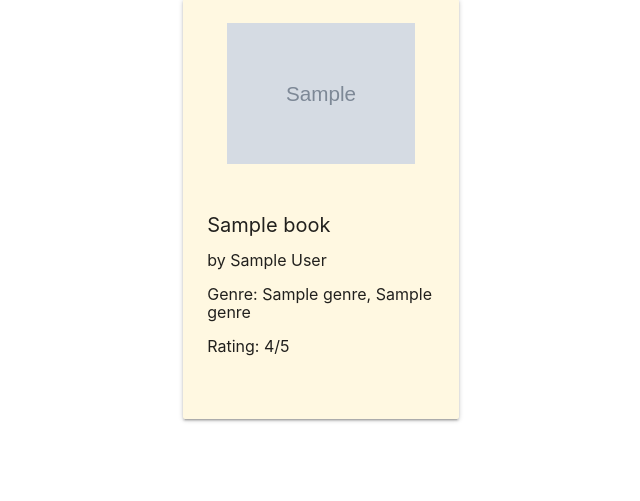
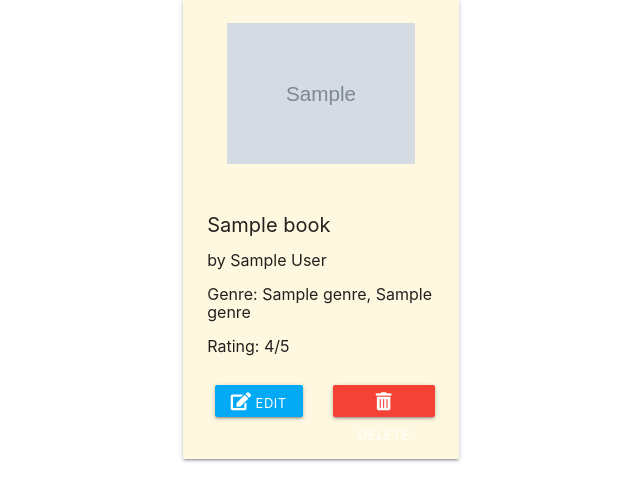
Before and after one commit to Code-Institute-Submissions/Sarah-LB-Milestone3_BookClub_DecResub, a Flask app: page /profile/1 in a window 1280 px wide. Shown: the part 167-668 px from the top of the page, without its empty margins (20-660 px from the left). Run offline with Flask 2, Linux system fonts and the light colour scheme; the visitor is signed in with stand-in values (Sample User, id 1); grey boxes marked "Sample" are stand-in pictures; a database or web service that is not in the repository returns one stand-in record (values such as "Sample title"); some libraries are stand-ins or nearby versions.

Commit message:
Add edit/delete buttons

```diff
--- a/static/css/style.css
+++ b/static/css/style.css
@@ -21,5 +21,5 @@
 }
 
 .book-teaser {
-    height: 420px;
+    height: 460px;
 }
--- a/templates/profile.html
+++ b/templates/profile.html
@@ -28,6 +28,14 @@
             <h5>Rating: {{ user_book.rating }}/5</h5>
             </div>
           </div>
+          <div class="row">
+            <div class="col s6 center-align">
+                <a href="" class="btn-small light-blue"><i class="fas fa-edit"></i> Edit</a>
+            </div>
+            <div class="col s6 center-align">
+              <a href="" class="btn-small red"><i class="fas fa-trash-alt"></i> Delete</a>
+            </div>
+          </div>
         </div>
       </div>
       {% endfor %}
```
